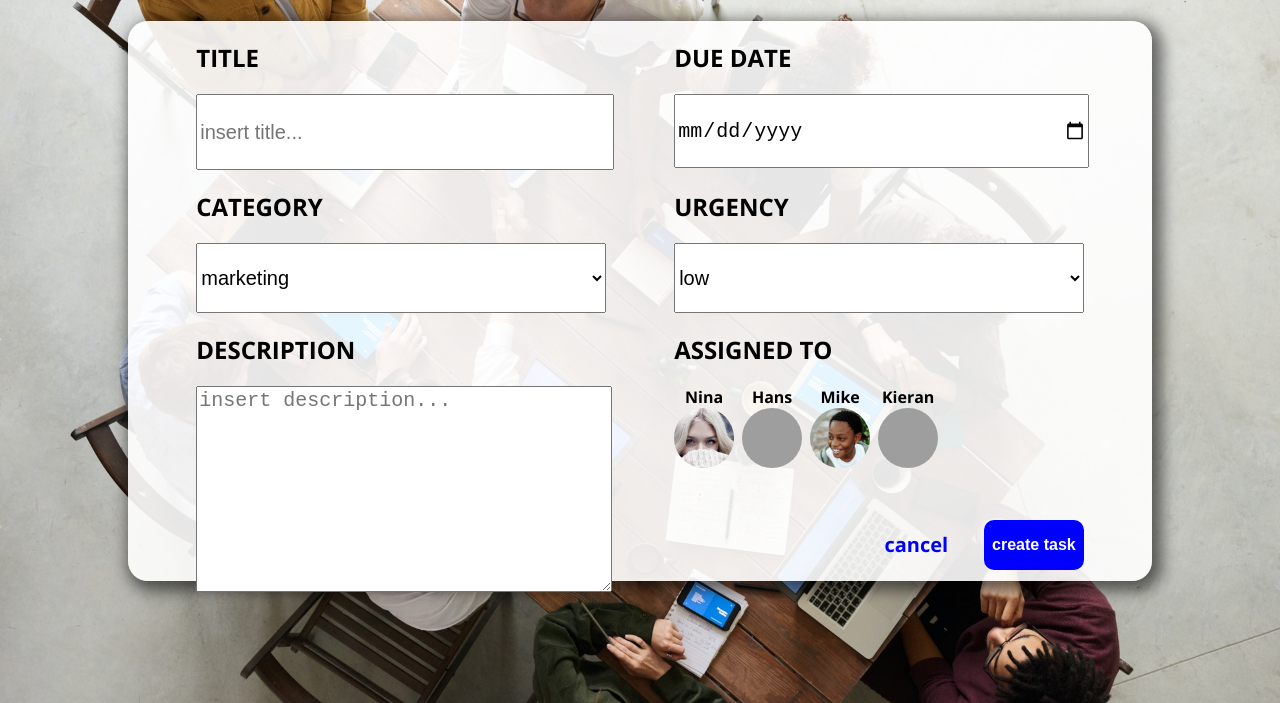
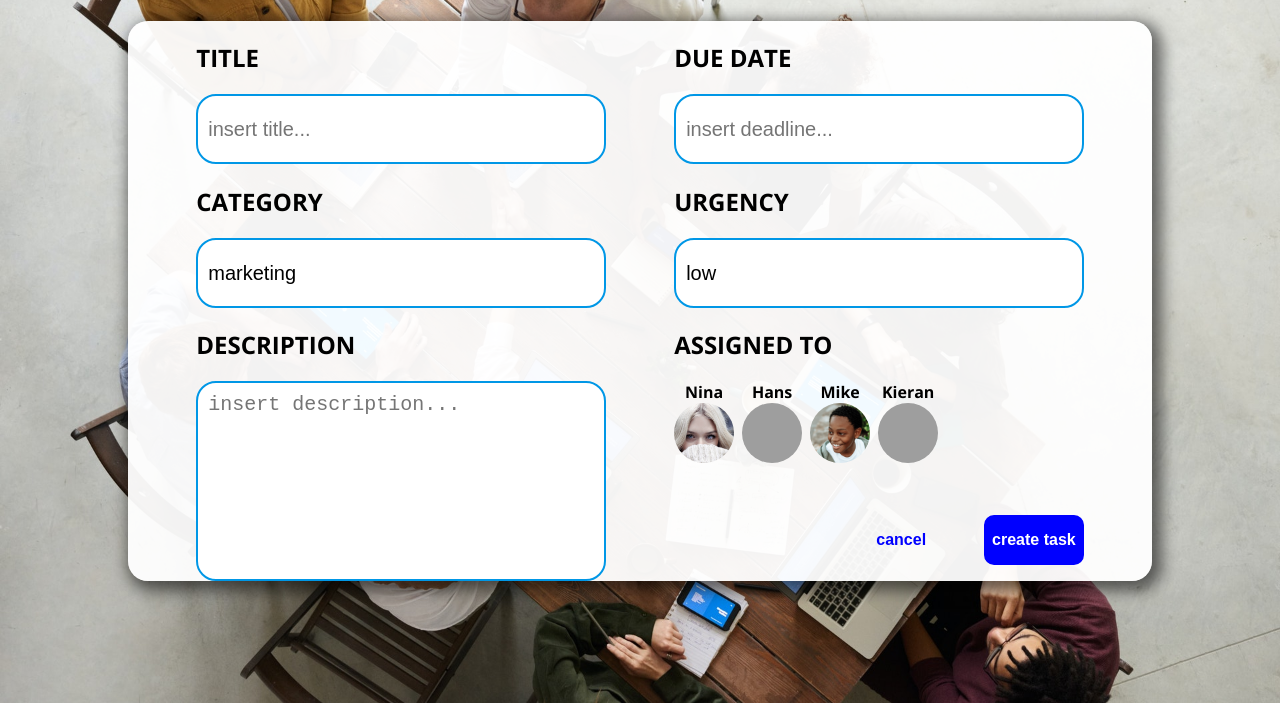
Before and after one commit to v1cke/joinGA, a plain HTML site: page addtask.html in a window 1280 px wide. Shown: the part 97-800 px from the top of the page. Drawn offline with Linux system fonts and the light colour scheme; grey boxes are pictures that could not be loaded.

Commit message:
add task design

```diff
--- a/addtask.html
+++ b/addtask.html
@@ -5,7 +5,7 @@
     <meta charset="UTF-8">
     <meta http-equiv="X-UA-Compatible" content="IE=edge">
     <meta name="viewport" content="width=device-width, initial-scale=1.0">
-    <title>Document</title>
+    <title>Join - Add Task</title>
     <script src="js/addtask.js"></script>
     <script src="js/mini_backend.js"></script>
     <link rel="stylesheet" href="css/styleVG.css">
@@ -27,7 +27,7 @@
                 </div>
                 <div class="task-content-box">
                     <h2>DUE DATE</h2>
-                    <input required id="date" class="input-field" placeholder="insert deadline..." type="date">
+                    <input required id="date" class="input-field" placeholder="insert deadline..." onfocus="(this.type='date')">
                 </div>
                 <div class="task-content-box">
                     <h2>CATEGORY</h2>
@@ -48,8 +48,7 @@
                 </div>
                 <div class="task-content-box">
                     <h2>DESCRIPTION</h2>
-                    <textarea required minlength="5" id="description" class="input-field-big"
-                        placeholder="insert description..." type="text"></textarea>
+                    <textarea required minlength="5" id="description" class="input-field-big" placeholder="insert description..." type="text"></textarea>
                 </div>
                 <div class="task-content-box">
                     <h2>ASSIGNED TO</h2>
@@ -72,14 +71,13 @@
                         </div>
                     </div>
                     <div class="cancel-create-box">
-                        <a href="#" onclick="cancelTask()" class="cancel-task">cancel</a>
+                        <button onclick="cancelTask()" class="cancel-task"><a href="#">cancel</a></button>
                         <button onclick="createTask()" class="create-task">create task</button>
                     </div>
                     <form action=""></form>
                     <div id="confirmMessage" class="d-none">
                         <div id="userMessage">
-                            <p>Task mit der ID: <span id="TaskID"></span> erfasst.<br>
-                                Siehe Backlog.
+                            <p>Task mit der ID: <span id="TaskID"></span> erfasst.<br> Siehe Backlog.
                             </p>
                         </div>
                     </div>
--- a/css/style-responsiv-ts.css
+++ b/css/style-responsiv-ts.css
@@ -11,7 +11,6 @@
         .bord_under_container {
             max-height: 80vh;
             overflow-y: auto;
-            /* height: fit-content; */
         }
     }
 
@@ -23,7 +22,4 @@
         .selection {
             border-radius: 0;
         }
-        #todo  {
-
-        }
     }
--- a/css/styleVG.css
+++ b/css/styleVG.css
@@ -1,4 +1,3 @@
-
 body {
     margin: 0;
     box-sizing: border-box;
@@ -39,6 +38,7 @@ body {
     font-weight: bold;
     margin-bottom: 8px;
 }
+
 .headline p {
     font-weight: bold;
     margin-top: 8px;
@@ -51,7 +51,7 @@ body {
     width: 100%;
     margin-top: 24px;
     height: 70vh;
-    background: rgba(255, 255, 255, 0.9);
+    background: rgba(255, 255, 255, 0.95);
     border-radius: 20px;
     -webkit-box-shadow: 5px 5px 15px 5px rgba(0, 0, 0, 0.55);
     box-shadow: 5px 5px 15px 5px rgba(0, 0, 0, 0.55);
@@ -67,6 +67,14 @@ body {
     width: 100%;
     height: 70px;
     font-size: 20px;
+    padding: 0 10px;
+    border-radius: 20px;
+    box-sizing: border-box;
+    border: 2px solid #0097e6;
+}
+
+.input-field:hover {
+    transform: scale(1.05);
 }
 
 .input-field-big {
@@ -74,12 +82,34 @@ body {
     text-align: start;
     height: 200px;
     font-size: 20px;
+    resize: none;
+    padding: 10px;
+    border-radius: 20px;
+    box-sizing: border-box;
+    border: 2px solid #0097e6;
+}
+
+.input-field-big:hover {
+    transform: scale(1.05);
 }
 
 .drop-down-field {
     width: 100%;
     height: 70px;
     font-size: 20px;
+    padding: 0 10px;
+    border-radius: 20px;
+    border: 2px solid #0097e6;
+    appearance: none;
+    background: white url(/img/select-arrow.png) no-repeat 90% center;
+}
+
+.drop-down-field:hover {
+    transform: scale(1.05);
+}
+
+.drop-down-field:focus {
+    transform: scale(1.05);
 }
 
 .assigned-to {
@@ -118,13 +148,42 @@ body {
     margin-top: 24px;
 }
 
-.cancel-task {
+
+/* .cancel-task {
     cursor: pointer;
     color: blue;
     text-decoration: none;
     font-weight: bold;
     margin-right: 36px;
     font-size: 20px;
+} */
+
+.cancel-task {
+    cursor: pointer;
+    background-color: transparent;
+    font-weight: bold;
+    font-size: 16px;
+    border: 2px solid transparent;
+    border-radius: 10px;
+    height: 50px;
+    padding: 0 20px;
+    margin-right: 36px;
+    transition: 125ms;
+}
+
+.cancel-task a {
+    text-decoration: none;
+    color: blue;
+}
+
+.cancel-task:hover {
+    background-color: blue;
+    border: 2px solid blue;
+    transition: 125ms;
+}
+
+.cancel-task:hover a {
+    color: white;
 }
 
 .create-task {
@@ -133,9 +192,16 @@ body {
     font-weight: bold;
     color: white;
     font-size: 16px;
-    border-color: transparent;
+    border: 2px solid blue;
     border-radius: 10px;
     height: 50px;
+    transition: 125ms;
+}
+
+.create-task:hover {
+    background-color: transparent;
+    color: blue;
+    transition: 125ms;
 }
 
 #confirmMessage {
```
Also changed, not shown: img/select-arrow.png (added), js/addtask.js (line endings or trailing spaces).
